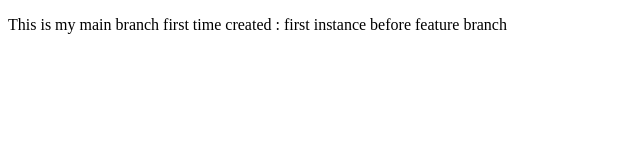
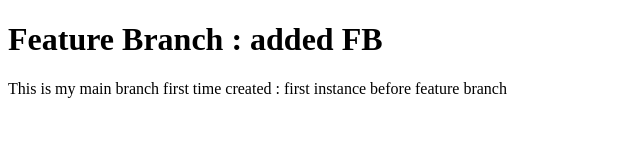
Before and after one commit to Arjun-Mavai/my-project, a plain HTML site: page index.html in a window 1280 px wide. Shown: the whole page, without its empty margins (0-640 px from the left). Drawn offline with Linux system fonts and the light colour scheme.

Commit message:
one heading added through feature branch

```diff
--- a/index.html
+++ b/index.html
@@ -6,6 +6,9 @@
     <title>Document</title>
 </head>
 <body>
+    <h1>Feature Branch : added FB</h1>
     <p>This is my main branch first time created : first instance before feature branch</p>
+
+
 </body>
 </html>
```
